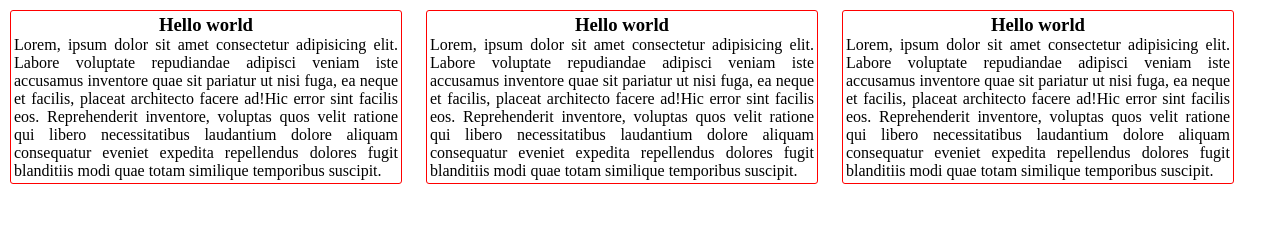
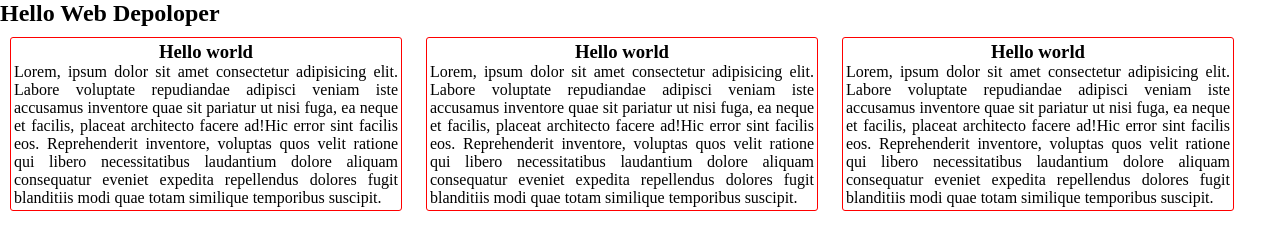
Before and after one commit to Zahangir-Kabir/my-first-website-2, a plain HTML site: page index.html in a window 1280 px wide. Drawn offline with Linux system fonts and the light colour scheme.

Commit message:
add hider

```diff
--- a/index.html
+++ b/index.html
@@ -8,7 +8,7 @@
     <link rel="stylesheet" href="index.css">
 </head>
 <body>
-
+    <h2>Hello Web Depoloper</h2>
   <div>
     <h3>Hello world</h3>
     <p><span>Lorem, ipsum dolor sit amet consectetur adipisicing elit. Labore voluptate repudiandae adipisci veniam iste accusamus inventore quae sit pariatur ut nisi fuga, ea neque et facilis, placeat architecto facere ad!</span><span>Hic error sint facilis eos. Reprehenderit inventore, voluptas quos velit ratione qui libero necessitatibus laudantium dolore aliquam consequatur eveniet expedita repellendus dolores fugit blanditiis modi quae totam similique temporibus suscipit.</span></p>
```
